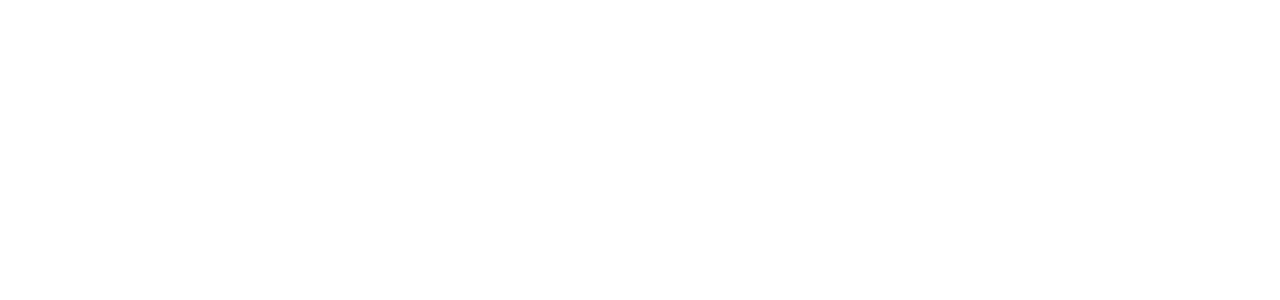
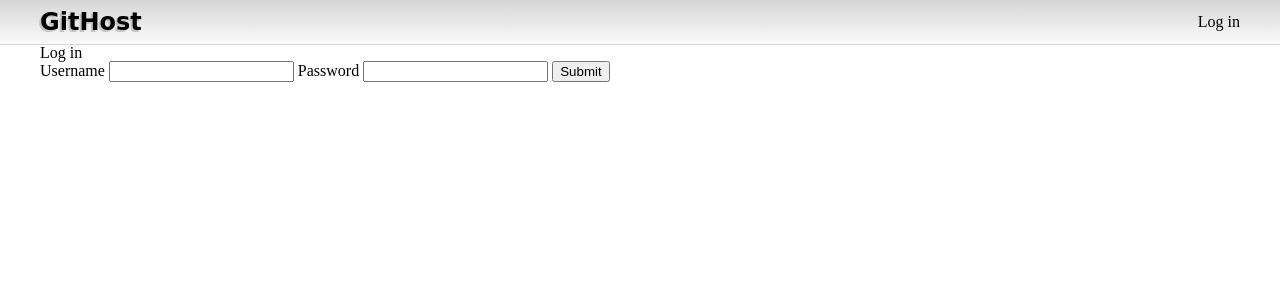
Before and after one commit to williammizuta/githost, a Django app: page /login in a window 1280 px wide. Before the commit the part shown is empty. Shown: the top 300 px of the page. Run offline with Django 3.2, Linux system fonts and the light colour scheme; some web fonts are replaced.

Commit message:
Login page layout

```diff
--- a/githost/templates/base.html
+++ b/githost/templates/base.html
@@ -12,6 +12,8 @@
 	<header class='header'>
     	{% block header %}{% endblock %}
 	</header>
-	{% block body %}{% endblock %}
+    <section class="main">
+	   {% block body %}{% endblock %}
+    </section>
 </body>
 </html>
--- /dev/null
+++ b/githost/templates/base_unlogged.html
@@ -0,0 +1,7 @@
+{% extends "base.html" %}
+{% block header %}
+    <nav class="container">
+        <a class="project-title" href='/'>GitHost</a>
+        <a class='login' href="login">Log in</a>
+    </nav>
+{% endblock %}
--- a/githost/templates/login.html
+++ b/githost/templates/login.html
@@ -0,0 +1,20 @@
+{% extends "base_unlogged.html" %}
+
+{% block css %}
+	<link href='/static/login.css' rel='stylesheet'>
+{% endblock %}
+
+{% block body %}
+	<h3 class="login-title container">Log in</h3>
+	<form class="login-form container">
+		<label class="field">
+			<span>Username</span>
+			<input type="text" name="user">
+		</label>
+		<label class="field">
+			<span>Password</span>
+			<input type="password" name="password">
+		</label>
+		<input type="submit">
+	</form>
+{% endblock %}
```
Also changed, not shown: githost/templates/home.html (+1 -7 lines).
